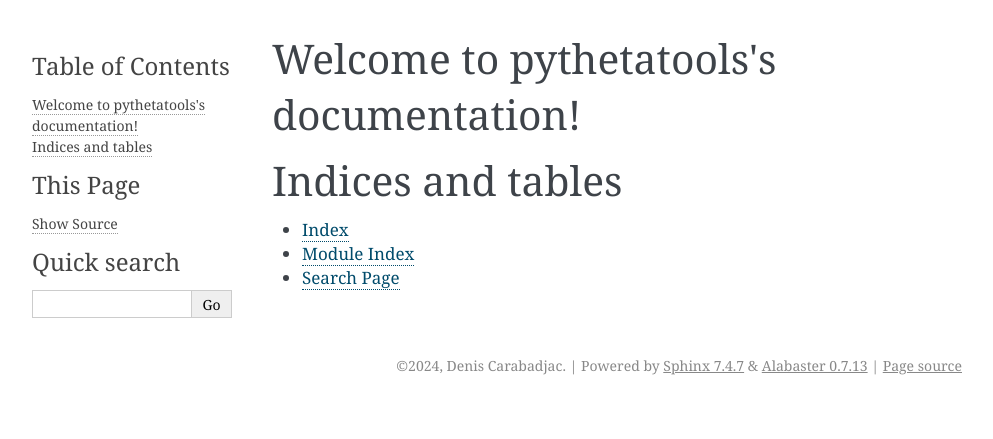
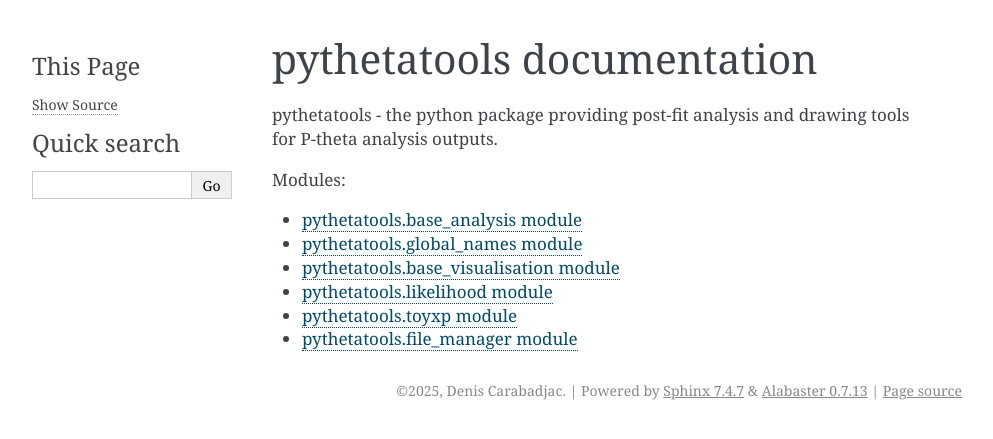
Before and after one commit to dcarabadjac/pythetatools, a Sphinx documentation site: the page built from docs/index.rst, in a window 1280 px wide. Shown: the top 439 px of the page, without its empty margins (148-1141 px from the left). Built offline with Sphinx 7.4.7, drawn with Linux system fonts in a browser that asks for light colours.

Commit message:
Bug fixed in documentation generation

```diff
--- a/docs/conf.py
+++ b/docs/conf.py
@@ -1,65 +1,33 @@
 # Configuration file for the Sphinx documentation builder.
 #
-# This file only contains a selection of the most common options. For a full
-# list see the documentation:
+# For the full list of built-in configuration values, see the documentation:
 # https://www.sphinx-doc.org/en/master/usage/configuration.html
 
-# -- Path setup --------------------------------------------------------------
-
-# If extensions (or modules to document with autodoc) are in another directory,
-# add these directories to sys.path here. If the directory is relative to the
-# documentation root, use os.path.abspath to make it absolute, like shown here.
-#
-import os
-import sys
-sys.path.insert(0, os.path.abspath('../'))
+# -- Project information -----------------------------------------------------
+# https://www.sphinx-doc.org/en/master/usage/configuration.html#project-information
 
 
-# -- Project information -----------------------------------------------------
+import os, sys
+
+sys.path.insert(0, os.path.abspath('../pythetatools/'))
 
 project = 'pythetatools'
-copyright = '2024, Denis Carabadjac'
+copyright = '2025, Denis Carabadjac'
 author = 'Denis Carabadjac'
-
-# The full version, including alpha/beta/rc tags
-release = '0.3'
-
+release = '0.5'
 
 # -- General configuration ---------------------------------------------------
+# https://www.sphinx-doc.org/en/master/usage/configuration.html#general-configuration
 
-# Add any Sphinx extension module names here, as strings. They can be
-# extensions coming with Sphinx (named 'sphinx.ext.*') or your custom
-# ones.
-extensions = [
-    'sphinx.ext.autodoc',
-    'sphinx.ext.napoleon',  # Optional: for Google or NumPy style docstrings
-    'sphinx.ext.viewcode',  # Optional: to add links to the source code
-]
+extensions = ['sphinx.ext.autodoc']
 
-# Add any paths that contain templates here, relative to this directory.
 templates_path = ['_templates']
-
-# The language for content autogenerated by Sphinx. Refer to documentation
-# for a list of supported languages.
-#
-# This is also used if you do content translation via gettext catalogs.
-# Usually you set "language" from the command line for these cases.
-language = 'English'
-
-# List of patterns, relative to source directory, that match files and
-# directories to ignore when looking for source files.
-# This pattern also affects html_static_path and html_extra_path.
 exclude_patterns = ['_build', 'Thumbs.db', '.DS_Store']
 
 
+
 # -- Options for HTML output -------------------------------------------------
+# https://www.sphinx-doc.org/en/master/usage/configuration.html#options-for-html-output
 
-# The theme to use for HTML and HTML Help pages.  See the documentation for
-# a list of builtin themes.
-#
 html_theme = 'alabaster'
-
-# Add any paths that contain custom static files (such as style sheets) here,
-# relative to this directory. They are copied after the builtin static files,
-# so a file named "default.css" will overwrite the builtin "default.css".
 html_static_path = ['_static']
--- a/docs/index.rst
+++ b/docs/index.rst
@@ -1,20 +1,21 @@
 .. pythetatools documentation master file, created by
-   sphinx-quickstart on Fri Oct 18 00:35:36 2024.
+   sphinx-quickstart on Sun Feb  2 19:42:57 2025.
    You can adapt this file completely to your liking, but it should at least
    contain the root `toctree` directive.
 
-Welcome to pythetatools's documentation!
-========================================
+pythetatools documentation
+==========================
+
+pythetatools - the python package providing post-fit analysis and drawing tools for P-theta analysis outputs.
+
 
 .. toctree::
    :maxdepth: 2
-   :caption: Contents:
+   :caption: Modules:
 
-
-
-Indices and tables
-==================
-
-* :ref:`genindex`
-* :ref:`modindex`
-* :ref:`search`
+   pythetatools.base_analysis
+   pythetatools.global_names
+   pythetatools.base_visualisation
+   pythetatools.likelihood
+   pythetatools.toyxp
+   pythetatools.file_manager
```
Also changed, not shown: docs/pythetatools.base_analysis.rst (added, +7 -0 lines), docs/pythetatools.base_visualisation.rst (added, +7 -0 lines), docs/pythetatools.file_manager.rst (added, +7 -0 lines), docs/pythetatools.global_names.rst (added, +7 -0 lines), docs/pythetatools.likelihood.rst (added, +7 -0 lines), docs/pythetatools.rst (+8 -30 lines), docs/pythetatools.toyxp.rst (added, +7 -0 lines), docs/setup.rst (added, +7 -0 lines), 2 other files.
